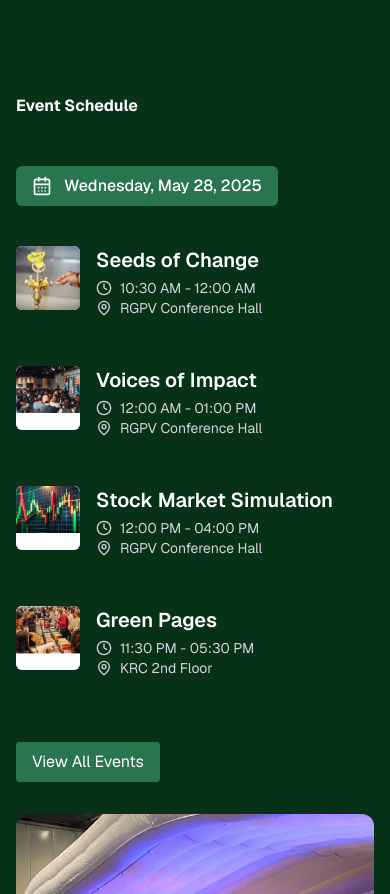
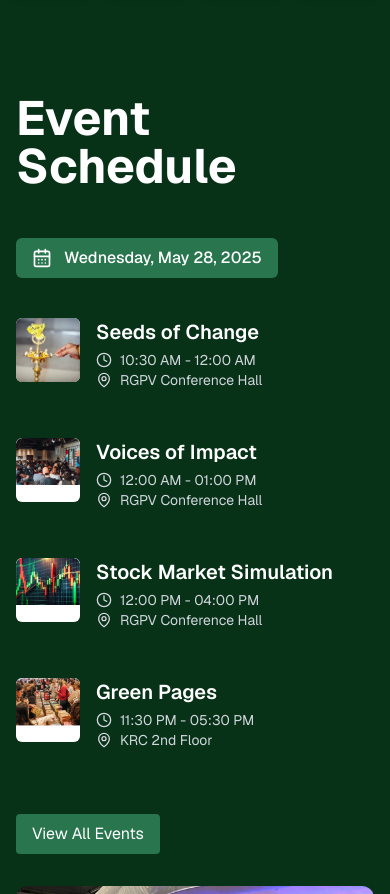
Before and after one commit to TechEcellRGPV/Imprenditore-4.0, a Next.js app: page / in a window 390 px wide. Shown: the part 1839-2733 px from the top of the page. Built offline with nearby package versions, Linux system fonts and the light colour scheme.

Commit message:
updates UI

```diff
--- a/src/components/eventSchedule.js
+++ b/src/components/eventSchedule.js
@@ -34,7 +34,7 @@ const EventSchedule = () => {
     <section className="bg-[#073218] text-white px-4 py-16">
       <div className="max-w-6xl mx-auto">
         {/* Heading */}
-        <h2 className="lg:text-5xl font-bold mb-12  text-left text-white-300">Event Schedule</h2>
+        <h2 className="text-5xl font-bold mb-12  text-left text-white-300">Event Schedule</h2>
 
         {/* Date */}
         <div className="flex items-center gap-3 bg-[#29754E] hover:bg-[#256B47] text-white rounded-md lg:text-md px-4 py-2 w-fit mb-10">
```
